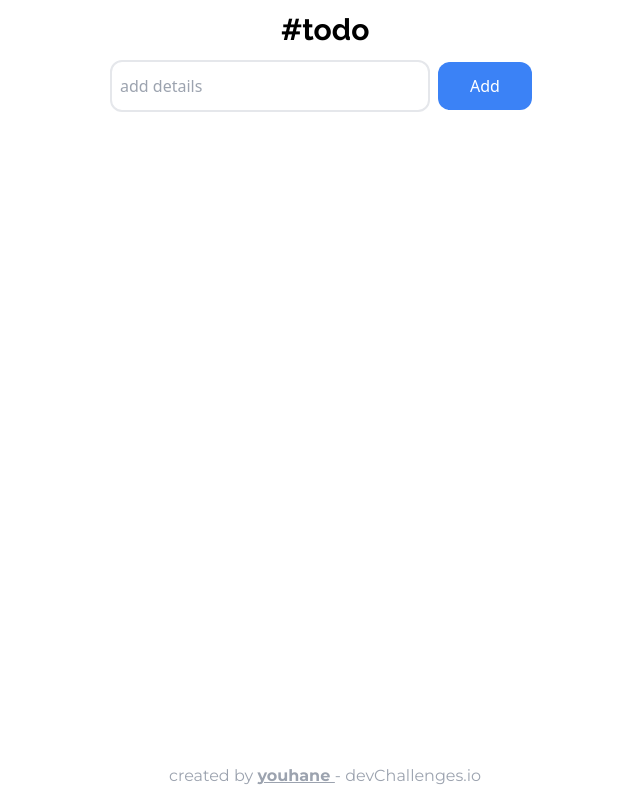
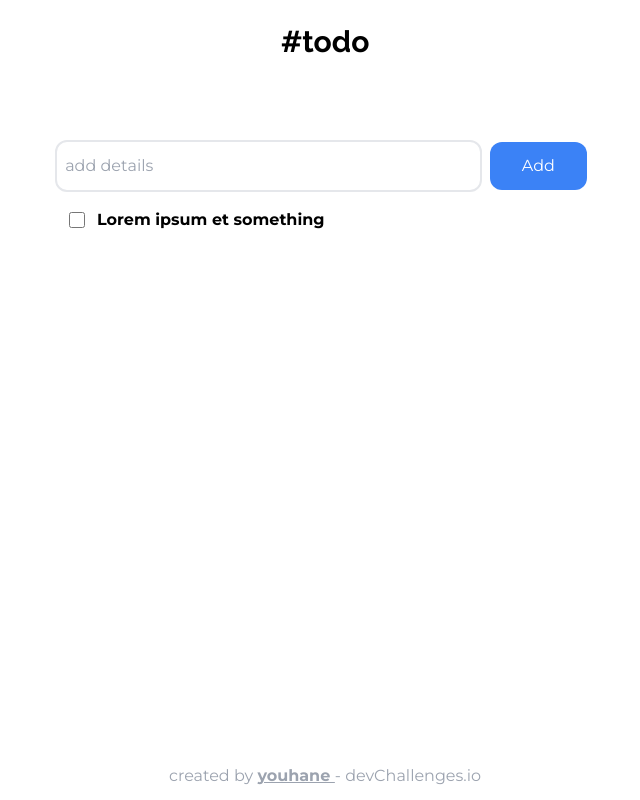
Before and after one commit to youhane/todo_challenge, a React (Create React App) app: page / in a window 1280 px wide. Shown: the whole page, without its empty margins (315-955 px from the left). Built offline with nearby package versions, Linux system fonts and the light colour scheme.

Commit message:
functionality of a todo done

```diff
--- a/src/App.js
+++ b/src/App.js
@@ -1,11 +1,13 @@
 import Footer from "./components/Footer";
 import TodoForm from "./components/TodoForm";
+import TodoList from "./components/TodoList";
 
 function App() {
   return (
-    <div>
-      <h1 className="font-ralewayBold font-black text-center text-3xl my-3">#todo</h1>
+    <div className="font-montserrat">
+      <h1 className="font-ralewayBold font-black text-center text-3xl mt-6 mb-20">#todo</h1>
       <TodoForm />
+      <TodoList />
       <Footer />
     </div>
   );
--- a/src/components/TodoForm.jsx
+++ b/src/components/TodoForm.jsx
@@ -5,7 +5,7 @@ export default function TodoForm() {
         <input
             type="text"
             placeholder='add details'
-            className='border-2 rounded-xl pl-2 py-3 w-1/4'
+            className='border-2 rounded-xl pl-2 py-3 w-1/3'
         />
         <button
             type="submit"
--- /dev/null
+++ b/src/components/TodoList.jsx
@@ -0,0 +1,13 @@
+import React, { useState } from 'react';
+
+export default function TodoList() {
+    const [checked, setChecked] = useState(false);
+
+    return <div className='flex items-center w-2/5 mx-auto my-4 font-bold'>
+        <input type="checkbox" className='w-4 h-4 mr-3' onClick={() => setChecked(!checked)} />
+        {
+            !checked ? <p>Lorem ipsum et something</p> : <s>Lorem ipsum et something</s>
+        }
+
+    </div>
+}
```
Also changed, not shown: src/components/Footer.jsx (line endings or trailing spaces).
